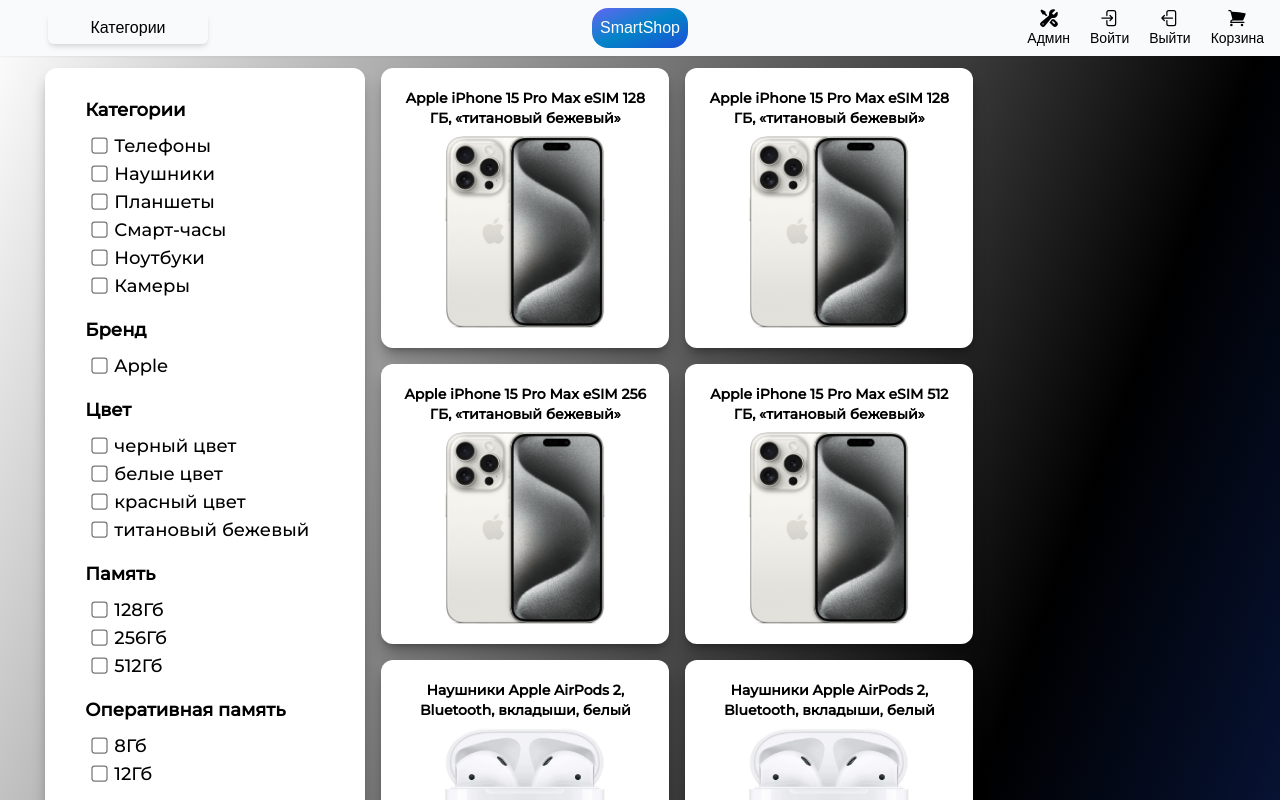
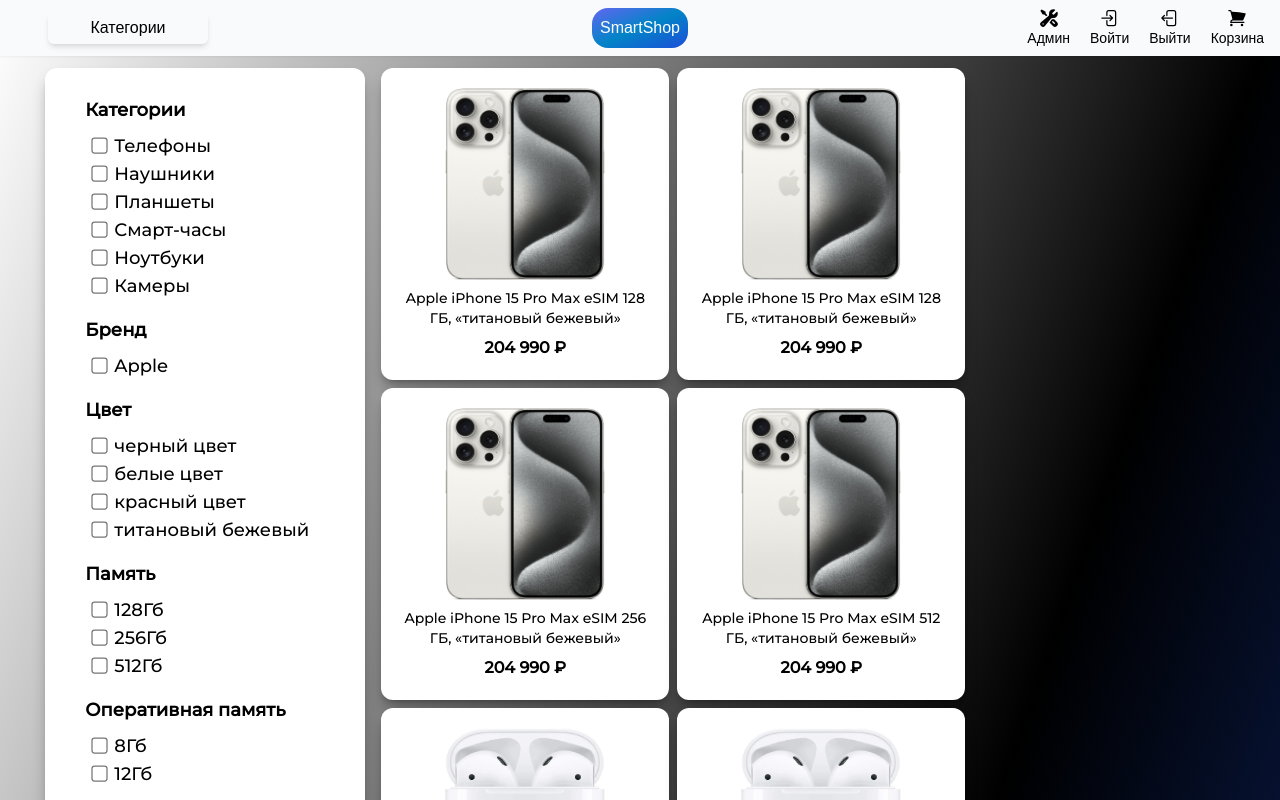
Before and after one commit to f-kurdan/SmartShop, a Next.js app in the folder online-store/new-client/: page /catalog in a window 1280 px wide. Shown: the top 800 px of the page. Built offline with nearby package versions, Linux system fonts and the light colour scheme; a web font is replaced by a local one.

Commit message:
Update layout

```diff
--- a/online-store/new-client/src/components/products/products-list.tsx
+++ b/online-store/new-client/src/components/products/products-list.tsx
@@ -52,12 +52,13 @@
         handleBrandsChange={handleBrandsChange}
         handleCategoriesChange={handleCategoriesChange} />
       {products?.length ? (
-        <div className='flex flex-row flex-wrap justify-start items-center gap-4 w-2/3 min-h-fit mr-10'>
+        <div className='flex flex-row flex-wrap justify-start items-center gap-2 w-2/3 min-h-fit mr-10'>
           {products.map((product) =>
           (<Link href={`/products/${product.id}`}>
             <div key={product.id} className='flex flex-col gap-2 w-72 justify-center items-center p-5 bg-white  rounded-xl shadow-lg shadow-black/30 hover:cursor-pointer active:opacity-80'>
-              <p className='text-sm text-center font-black hover:text-blue-600 active:text-lime-400 '>{product.name}</p>
               <Image className='max-w-48 max-h-48' src={product.photo} alt={product.name} width={160} height={160} />
+              <p className='text-sm text-center  hover:text-blue-600 active:text-lime-400 '>{product.name}</p>
+              <p className='text-md text-center font-bold'>{product.price}</p>
             </div>
           </Link>)
           )}
```
